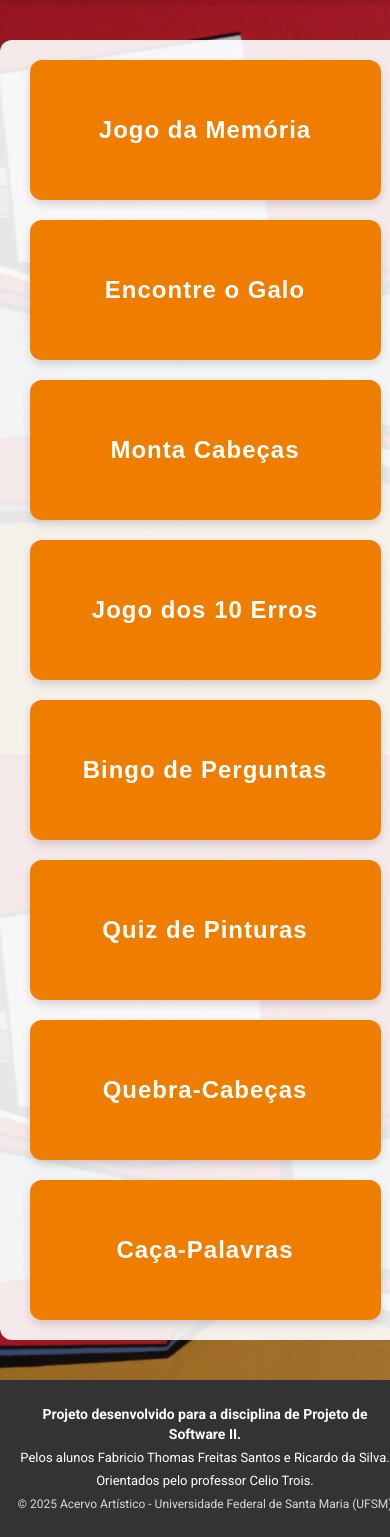
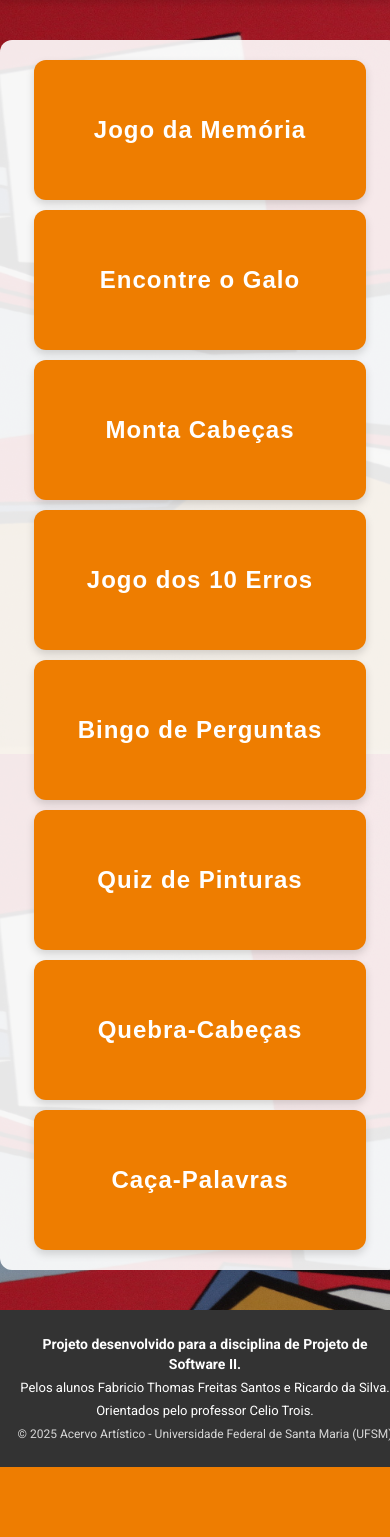
Before and after one commit to RicardoFerreiraDaSilva/acervo-artistico-jogos, a Django app: page / in a window 390 px wide. Shown: the part 90-1627 px from the top of the page. After the commit the page ends 1557 px from the top, so only its background shows below. Run offline with Django 5.2, Linux system fonts and the light colour scheme; parts of the project's set-up code (start-up, migrations or seed data) failed here and were passed over; some web fonts are replaced.

Commit message:
Ajustes finais 2

```diff
--- a/meu_app/templates/meu_app/index.html
+++ b/meu_app/templates/meu_app/index.html
@@ -100,7 +100,6 @@
     display: flex;
     align-items: center;
     justify-content: center;
-            /* Mantenha a largura para desktop, mas adicione media query se precisar de 1 por linha no celular */
     width: 220px;
     height: 140px;
     background-color: var(--secondary-color);
@@ -163,12 +162,13 @@
         /* Estilo para telas pequenas (opcional, mas recomendado) */
         @media (max-width: 500px) {
     .game-gallery {
-                /* Em telas muito pequenas, a galeria pode ser mais estreita */
-                padding: 20px 10px;
+        /* Garanta que o gap seja zero, pois os cards já ocupam 90% */
+        gap: 10px;
+        padding: 20px 5px; /* Reduza o padding para 5px */
     }
     .game-card {
-                /* Permite que o card ocupe quase toda a largura para melhorar o toque */
-                width: 90%;
+        /* Reduza o width para 85% para dar mais folga lateral */
+        width: 85%;
         margin: 0 auto;
     }
 }
```
Lines whose indentation alone changed are shown as unchanged.
